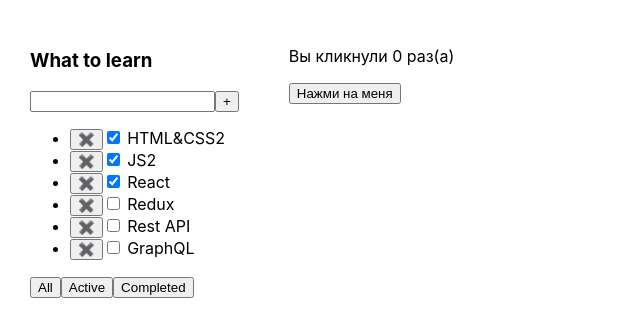
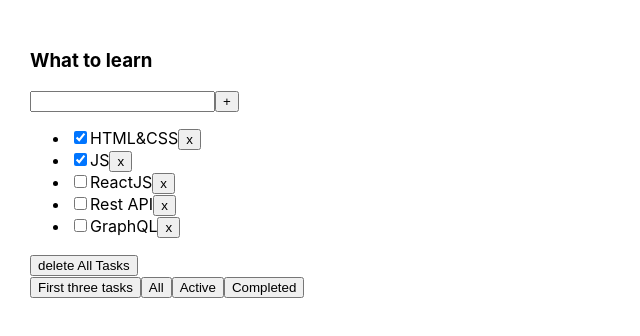
Before and after one commit to Valentin-Erth/Todolist_IT_inkubator, a React (Create React App) app: page / in a window 1280 px wide. Shown: the top 336 px of the page, without its empty margins (0-640 px from the left). Built offline with nearby package versions, Linux system fonts and the light colour scheme.

Commit message:
make lesson 2 make dop task,add button deletelltasks and button tree/ relocate filters in todolist

```diff
--- a/src/App.tsx
+++ b/src/App.tsx
@@ -1,330 +1,119 @@
 import React, { useState } from 'react';
 import './App.css';
-import { TASKS } from './TASKS';
-import { TaskType, ToDoList } from './ToDoList';
+import { Todolist } from './ToDoList';
 
+export type FilterValuesType = "all" | "active" | "completed" | "three";
 
-// Hi Guys!
-// Let's reinforce our current session!
-// -You have 2 arrays. You should create a new component TASKS, where you will render these arrays.
-// -Don't forget to assign types to our data.
+//Hi guys!
+//1. Let's create a 'DELETE ALL TASKS' button, and place it above the filter buttons
+//Clicking the button removes all tasks
+//2. Let's create a fourth filter button-if you click it, the first three tasks will be displayed
+//3. Relocate everything associated with  filters to the Todolist.tsx component. Make it work
+//
+function App() {
 
-export type FilerType = "all" | "active" | "comlited"
+    let [tasks, setTasks] = useState([
+        { id: 1, title: "HTML&CSS", isDone: true },
+        { id: 2, title: "JS", isDone: true },
+        { id: 3, title: "ReactJS", isDone: false },
+        { id: 4, title: "Rest API", isDone: false },
+        { id: 5, title: "GraphQL", isDone: false },
+    ]);
 
+    function removeTask(id: number) {
+        let filteredTasks = tasks.filter(t => t.id != id);
+        setTasks(filteredTasks);
+    }
+    // let [filter, setFilter] = useState<FilterValuesType>("all");
 
+    // let tasksForTodolist = tasks;
 
-function App() {
-    const data1 = {
-        title: "What to do",
-        tasks: [
-            { taskId: 1, title: " HTML&CSS2", isDone: true },
-            { taskId: 2, title: " JS2", isDone: true },
-            { taskId: 3, title: " React", isDone: true },
-            { taskId: 3, title: " Redux", isDone: false }
-        ],
-        students: [
-            'Jago Wormald1',
-            'Saul Milne2',
-            'Aariz Hester3',
-            'Dion Reeve4',
-            'Anisa Ortega5',
-            'Blade Cisneros6',
-            'Malaikah Phelps7',
-            'Zeeshan Gallagher8',
-            'Isobella Vo9',
-            'Rizwan Mathis10',
-            'Menaal Leach11',
-            'Kian Walton12',
-            'Orion Lamb13',
-            'Faizah Huynh14',
-            'Crystal Vaughan15',
-            'Vivien Hickman16',
-            'Stuart Lu17',
-            'Karol Davison18',
-            'Dario Burns19',
-            'Chloe Rich20',
-            'Martyna Felix',
-            'Nida Glass',
-            'Maeve Miles',
-            'Hasnain Puckett',
-            'Ayman Cano',
-            'Safwan Perry',
-            'Fox Kelly',
-            'Louise Barlow',
-            'Malaki Mcgill',
-            'Leanna Cline',
-            'Willard Hodge',
-            'Amelia Dorsey',
-            'Kiah Porter',
-            'Jeanne Daly',
-            'Mohsin Armstrong',
-            'Laurie Rangel',
-            'Princess Tierney',
-            'Kasim Kendall',
-            'Darryl Cope',
-            'Elysha Ray',
-            'Liyana Harris',
-            'Kashif Blackburn',
-            'Atif Zimmerman',
-            'Sila Hartley',
-            'Ralphie Hebert',
-        ]
+    // if (filter === "active") {
+    //     tasksForTodolist = tasks.filter(t => t.isDone === false);
+    // }
+    // if (filter === "completed") {
+    //     tasksForTodolist = tasks.filter(t => t.isDone === true);
+    // }
+    // if (filter === "three") {
+    //     tasksForTodolist = tasks.filter(t => t.id < 4);
+    // }
+    // function changeFilter(value: FilterValuesType) {
+    //     setFilter(value);
+
+    const deleteAllTasks = () => {
+        setTasks([])
     }
-    let [tasks, setTasks] = useState<Array<TaskType>>([
-        { id: 1, title: " HTML&CSS2", isDone: true },
-        { id: 2, title: " JS2", isDone: true },
-        { id: 3, title: " React", isDone: true },
-        { id: 4, title: " Redux", isDone: false },
-        { id: 5, title: " Rest API", isDone: false },
-        { id: 6, title: " GraphQL", isDone: false },
-    ])
-    let [filter, SetFilter] = useState<FilerType>('all')
-    const removeTask = (id: number, myTitile: string) => {
-        let filteredTasks = tasks.filter(el => el.id !== id)
-        setTasks(filteredTasks)
-        console.log(filteredTasks)
-    }
-    const changeFiler = (value: FilerType) => {
-        SetFilter(value)
-    }
-    let taskForTodolist = tasks// здесь храним отфильрованные таски
-    if (filter === "active") {// теперь мы не можем опечататься
-        taskForTodolist = tasks.filter(el => el.isDone === false)
-    }
-    if (filter === "comlited") {
-        taskForTodolist = tasks.filter(el => el.isDone === true)
-    }
-
     return (
         <div className="App">
-            {/* <TASKS datas={data1} /> */}
-            <ToDoList shapka={"What to learn"}
-                tasks={taskForTodolist}
+            <Todolist title="What to learn"
+                tasks={tasks}
                 removeTask={removeTask}
-                changeFiler={changeFiler}
+                // changeFilter={changeFilter}
+                deleteAllTasks={deleteAllTasks}
             />
-            <Example />
-        </div>
-    );
-}
-export default App;
 
-function Example() {
-    // Объявление новой переменной состояния «count»
-    const [count, setCount] = useState(0);
-
-    return (
-        <div>
-            <p>Вы кликнули {count} раз(а)</p>
-            <button onClick={() => setCount(count + 1)}>
-                Нажми на меня
-            </button>
         </div>
     );
 }
 
+export default App;
 
 
+//-------------------------------------------------------------------------
 
-
-
-
-
-
-
-
-
-
-
-
-
-
-
-
-
-
-
-
-
-
-
-function el(value: { taskId: number; title: string; isDone: boolean; }, index: number, array: { taskId: number; title: string; isDone: boolean; }[]): value is { taskId: number; title: string; isDone: boolean; } {
-    throw new Error('Function not implemented.');
-}
-//--------------------------------------------------------------
-// import React from 'react';
+// import React, {useState} from 'react';
 // import './App.css';
-// import {Tasks} from "./Tasks";
-//
-// export type DataType = {
-//     title: string
-//     tasks: Array<TasksType>
-//     students: Array<string>
-// }
-// export type TasksType = {
-//     taskId: number
-//     title: string
-//     isDone: boolean
-// }
+// import {Todolist} from './Todolist';
 //
 //
+// export type FilterValuesType = "all" | "active" | "completed" | "three";
+//
 // function App() {
-//     const data1= {
-//         title: "What to do",
-//         tasks: [
-//             {taskId: 1, title: "HTML&CSS2", isDone: true},
-//             {taskId: 2, title: "JS2", isDone: true}
-//         ],
-//         students: [
-//             'Jago Wormald1',
-//             'Saul Milne2',
-//             'Aariz Hester3',
-//             'Dion Reeve4',
-//             'Anisa Ortega5',
-//             'Blade Cisneros6',
-//             'Malaikah Phelps7',
-//             'Zeeshan Gallagher8',
-//             'Isobella Vo9',
-//             'Rizwan Mathis10',
-//             'Menaal Leach11',
-//             'Kian Walton12',
-//             'Orion Lamb13',
-//             'Faizah Huynh14',
-//             'Crystal Vaughan15',
-//             'Vivien Hickman16',
-//             'Stuart Lu17',
-//             'Karol Davison18',
-//             'Dario Burns19',
-//             'Chloe Rich20',
-//             'Martyna Felix',
-//             'Nida Glass',
-//             'Maeve Miles',
-//             'Hasnain Puckett',
-//             'Ayman Cano',
-//             'Safwan Perry',
-//             'Fox Kelly',
-//             'Louise Barlow',
-//             'Malaki Mcgill',
-//             'Leanna Cline',
-//             'Willard Hodge',
-//             'Amelia Dorsey',
-//             'Kiah Porter',
-//             'Jeanne Daly',
-//             'Mohsin Armstrong',
-//             'Laurie Rangel',
-//             'Princess Tierney',
-//             'Kasim Kendall',
-//             'Darryl Cope',
-//             'Elysha Ray',
-//             'Liyana Harris',
-//             'Kashif Blackburn',
-//             'Atif Zimmerman',
-//             'Sila Hartley',
-//             'Ralphie Hebert',
-//         ]
+//
+//     let [tasks, setTasks] = useState([
+//         {id: 1, title: "HTML&CSS", isDone: true},
+//         {id: 2, title: "JS", isDone: true},
+//         {id: 3, title: "ReactJS", isDone: false},
+//         {id: 4, title: "Rest API", isDone: false},
+//         {id: 5, title: "GraphQL", isDone: false},
+//     ]);
+//
+//     const deleteAllTasks = () => {
+//         setTasks([])
 //     }
-//     const data2 = {
-//         title: "What to learn",
-//         tasks: [
-//             {taskId: 1, title: "HTML&CSS", isDone: true},
-//             {taskId: 2, title: "JS", isDone: true}
-//         ],
-//         students: [
-//             'Rick Kane',
-//             'Finnlay Bentley',
-//             'Samia North',
-//             'Isaac Morton',
-//             'Lily-Ann Clifford',
-//             'Thalia Park',
-//             'Sapphire Cruz',
-//             'Cieran Vazquez',
-//             'Anya Estes',
-//             'Dominika Field',
-//             'Rosanna Chung',
-//             'Safiyah Davey',
-//             'Ryley Beasley',
-//             'Kalvin Trejo',
-//             'Evie-Mae Farrell',
-//             'Juliet Valencia',
-//             'Astrid Austin',
-//             'Lyle Montgomery',
-//             'Nisha Mora',
-//             'Kylie Callaghan',
-//             'Star Wilks',
-//             'Marissa Colley',
-//             'Asa Fuller',
-//             'Leigh Kemp',
-//             'Avleen Dawson',
-//             'Sammy Bonilla',
-//             'Acacia Becker',
-//             'Coral Shepherd',
-//             'Melina Molina',
-//             'Kiran Bailey',
-//             'Clara Escobar',
-//             'Alexandru Horn',
-//             'Brandon-Lee Mercado',
-//             'Elouise Weston',
-//             'King Long',
-//             'Kerri Searle',
-//             'Kanye Hamer',
-//             'Elwood Benitez',
-//             'Mikail Whitaker',
-//             'Bobby Hardy',
-//             'Talha Ferry',
-//             'Priscilla Landry',
-//             'Olivia-Grace Cain',
-//             'Kiaan Wallace',
-//             'Wesley Padilla90',
-//             'Ella-Grace Wooten91',
-//             'Kaif Molloy92',
-//             'Kamal Broadhurst93',
-//             'Bianca Ferrell94',
-//             'Micheal Talbot95',
-//         ]
+//
+//     function removeTask(id: number) {
+//         let filteredTasks = tasks.filter(t => t.id != id);
+//         setTasks(filteredTasks);
 //     }
+//
+//     // let [filter, setFilter] = useState<FilterValuesType>("all");
+//     //
+//     // let tasksForTodolist = tasks;
+//     //
+//     // if (filter === "active") {
+//     //     tasksForTodolist = tasks.filter(t => t.isDone === false);
+//     // }
+//     // if (filter === "completed") {
+//     //     tasksForTodolist = tasks.filter(t => t.isDone === true);
+//     // }
+//     //
+//     // function changeFilter(value: FilterValuesType) {
+//     //     setFilter(value);
+//     // }
 //
 //     return (
 //         <div className="App">
-//             <Tasks data={data1}/>
-//             <Tasks data={data2}/>
+//             <Todolist
+//                 title="What to learn"
+//                 tasks={tasks}
+//                 removeTask={removeTask}
+//                 //changeFilter={changeFilter}
+//                 deleteAllTasks={deleteAllTasks}
+//
+//             />
 //         </div>
 //     );
 // }
 //
 // export default App;
-
-// import React from 'react';
-// import {DataType} from "./App";
-//
-// type  TasksPropsType = {
-//     data: DataType
-// }
-//
-// export const Tasks = (props: TasksPropsType) => {
-//     return (
-//         <div>
-//             <h1>{props.data.title}</h1>
-//             <ul>
-//                 {props.data.tasks.map(el => {
-//                     return (
-//                         <li>
-//                             <span>{el.taskId}</span>
-//                             <span>{el.title}</span>
-//                             <span>{el.isDone}</span>
-//                         </li>
-//                     )
-//                 })}
-//             </ul>
-//
-//             <ul>
-//                 {props.data.students.map(el => {
-//                     return (
-//                         <li>{el}</li>
-//                     )
-//                 })}
-//             </ul>
-//         </div>
-//     );
-// };
-
-//--------------------------------------------------------------
--- a/src/ToDoList.tsx
+++ b/src/ToDoList.tsx
@@ -1,59 +1,164 @@
-import React from "react"
-import { FilerType } from "./App"
-type ToDoListType = {
-    shapka?: string
-    newShapka?: string
-    tasks: Array<TaskType>
-    removeTask: (id: number, myTitile: string) => void
-    changeFiler: (value: FilerType) => void
-}
-export type TaskType = {
+import React, { useState } from 'react';
+import { FilterValuesType } from './App';
+
+type TaskType = {
     id: number
     title: string
     isDone: boolean
 }
 
-export const ToDoList = (props: ToDoListType) => {
-    console.log("rendering ToDOList")
-    return (
-        <div>
-            {/* <input type="button" value="text inside" /> */}
-            <h3>{props.shapka}</h3>
+type PropsType = {
+    title: string
+    tasks: Array<TaskType>
+    removeTask: (taskId: number) => void
+    // changeFilter: (value: FilterValuesType) => void
+    deleteAllTasks: () => void
+}
+
+export function Todolist(props: PropsType) {
+    let [filter, setFilter] = useState<FilterValuesType>("all");
+
+    let tasksForTodolist = props.tasks;
+
+    if (filter === "active") {
+        tasksForTodolist = props.tasks.filter(t => t.isDone === false);
+    }
+    if (filter === "completed") {
+        tasksForTodolist = props.tasks.filter(t => t.isDone === true);
+    }
+    if (filter === "three") {
+        tasksForTodolist = props.tasks.filter(t => t.id < 4);
+    }
+    function changeFilter(value: FilterValuesType) {
+        setFilter(value);
+    }
+    return <div>
+        <h3>{props.title}</h3>
         <div>
             <input />
             <button>+</button>
         </div>
         <ul>
-                {props.tasks.map((el) => {
-                    // debugger
-                    return (
-                        <li key={el.id}>
-                            <button onClick={() => { props.removeTask(el.id, "Hello") }}>✖️</button>
-                            <input type="checkbox" checked={el.isDone} />
-                            <span>{el.title}</span>
-                        </li>
-                    )
-                })
+            {
+                tasksForTodolist.map(t => <li key={t.id}>
+                    <input type="checkbox" checked={t.isDone} />
+                    <span>{t.title}</span>
+                    <button onClick={() => { props.removeTask(t.id) }}>x</button>
+                </li>)
             }
-
         </ul>
         <div>
-                <button onClick={() => {
-                    props.changeFiler("all")
-                }}>
+            <button onClick={props.deleteAllTasks}>delete All Tasks</button>
+        </div>
+        <div>
+            <button onClick={() => { changeFilter("three") }}>
+                First three tasks
+            </button>
+            <button onClick={() => { changeFilter("all") }}>
                 All
             </button>
-                <button onClick={() => {
-                    props.changeFiler("active")
-                }}>
+            <button onClick={() => { changeFilter("active") }}>
                 Active
             </button>
-                <button onClick={() => {
-                    props.changeFiler("comlited")
-                }}>
+            <button onClick={() => { changeFilter("completed") }}>
                 Completed
             </button>
         </div>
     </div>
-    )
 }
+
+
+
+
+
+
+
+
+
+
+
+
+
+
+
+
+
+
+
+
+
+
+
+
+
+//------------------------------------------------------------------------------------------------
+
+// import React, {useState} from 'react';
+// import {FilterValuesType} from './App';
+//
+// type TaskType = {
+//     id: number
+//     title: string
+//     isDone: boolean
+// }
+//
+// type PropsType = {
+//     title: string
+//     tasks: Array<TaskType>
+//     removeTask: (taskId: number) => void
+//     //changeFilter: (value: FilterValuesType) => void
+//     deleteAllTasks:()=>void
+// }
+//
+// export function Todolist(props: PropsType) {
+//
+//     let [filter, setFilter] = useState<FilterValuesType>("all");
+//
+//     let tasksForTodolist = props.tasks;
+//
+//     if (filter === "three") {
+//         tasksForTodolist = props.tasks.filter(t => t.id<4);
+//     }
+//     if (filter === "active") {
+//         tasksForTodolist = props.tasks.filter(t => t.isDone === false);
+//     }
+//     if (filter === "completed") {
+//         tasksForTodolist = props.tasks.filter(t => t.isDone === true);
+//     }
+//
+//     function changeFilter(value: FilterValuesType) {
+//         setFilter(value);
+//     }
+//
+//     return <div>
+//         <h3>{props.title}</h3>
+//         <div>
+//             <input/>
+//             <button>+</button>
+//         </div>
+//         <ul>
+//             {
+//                 tasksForTodolist.map(t => <li key={t.id}>
+//                     <input type="checkbox" checked={t.isDone}/>
+//                     <span>{t.title}</span>
+//                     <button onClick={ () => { props.removeTask(t.id) } }>x</button>
+//                 </li>)
+//             }
+//         </ul>
+//         <button onClick={()=>props.deleteAllTasks()}>DELETE ALL TASKS</button>
+//         <div>
+//             <button onClick={ () => { changeFilter("three") } }>
+//                 Give me the first three
+//             </button>
+//             <button onClick={ () => { changeFilter("all") } }>
+//                 All
+//             </button>
+//             <button onClick={ () => { changeFilter("active") } }>
+//                 Active
+//             </button>
+//             <button onClick={ () => { changeFilter("completed") } }>
+//                 Completed
+//             </button>
+//         </div>
+//     </div>
+// }
```
Also changed, not shown: 1 other file (tests, documents, lock files or other folders). Lines whose indentation alone changed are shown as unchanged.
